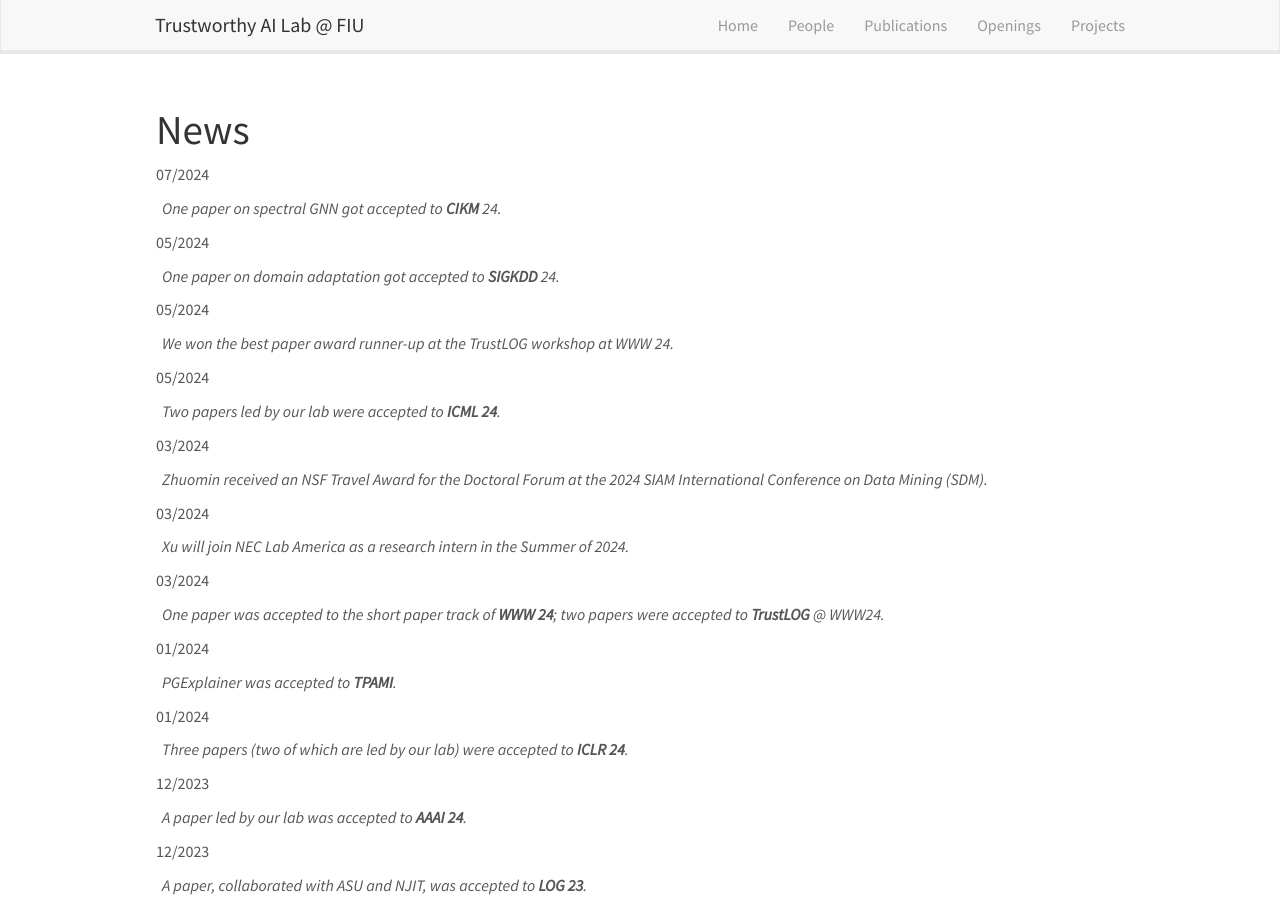
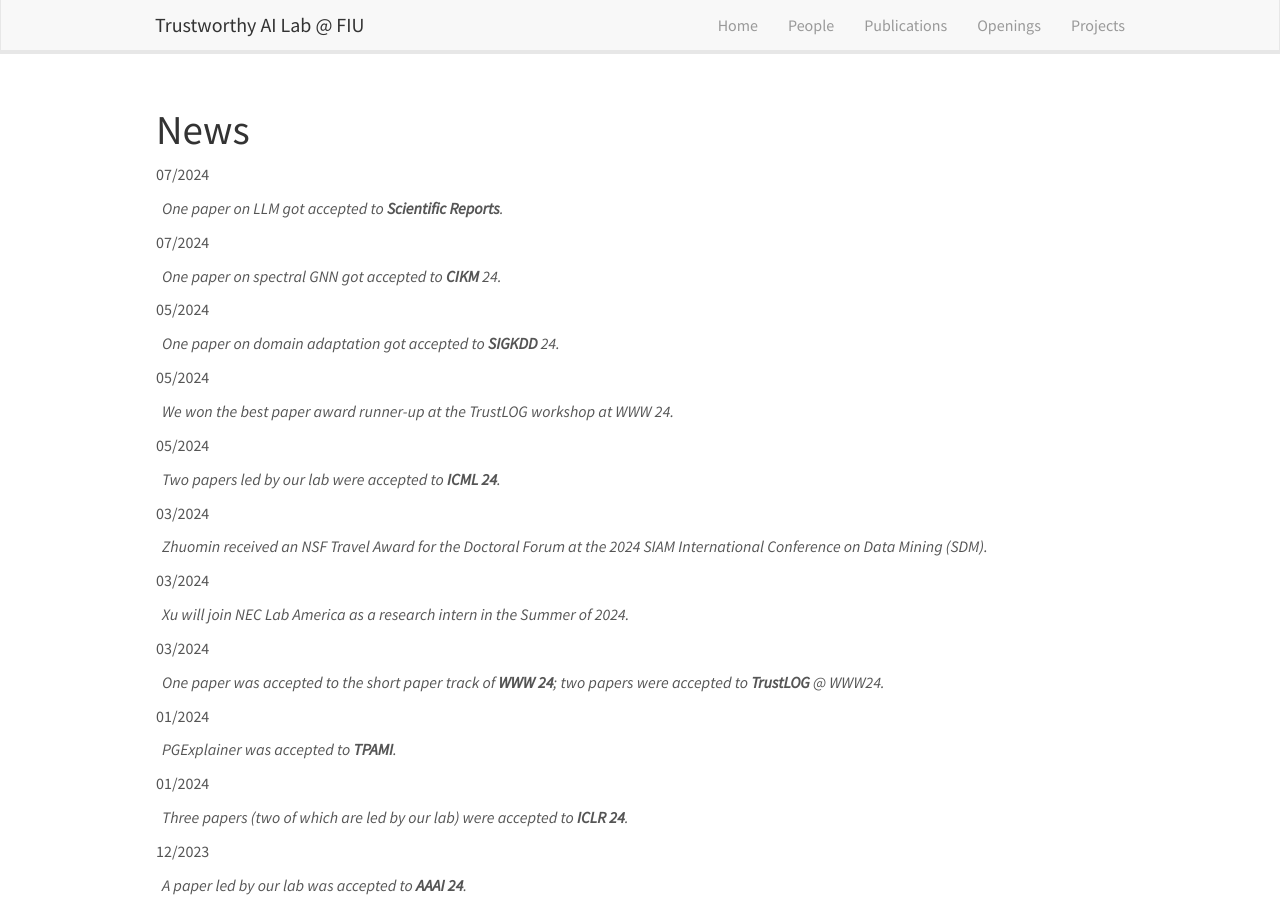
Before and after one commit to trustai4s-lab/trustai4s-lab.github.io, a Jekyll site: the page built from _pages/allnews.md, in a window 1280 px wide and 900 px high. Built offline with Jekyll 4.4.1, drawn with Linux system fonts in a browser that asks for light colours; nearby versions of some CDN libraries.

Commit message:
Update news.yml

```diff
--- a/_data/news.yml
+++ b/_data/news.yml
@@ -1,3 +1,6 @@
+- date: 07/2024
+  headline: One paper on LLM got accepted to **Scientific Reports**.
+
 - date: 07/2024
   headline: One paper on spectral GNN got accepted to **CIKM** 24.
 
```
